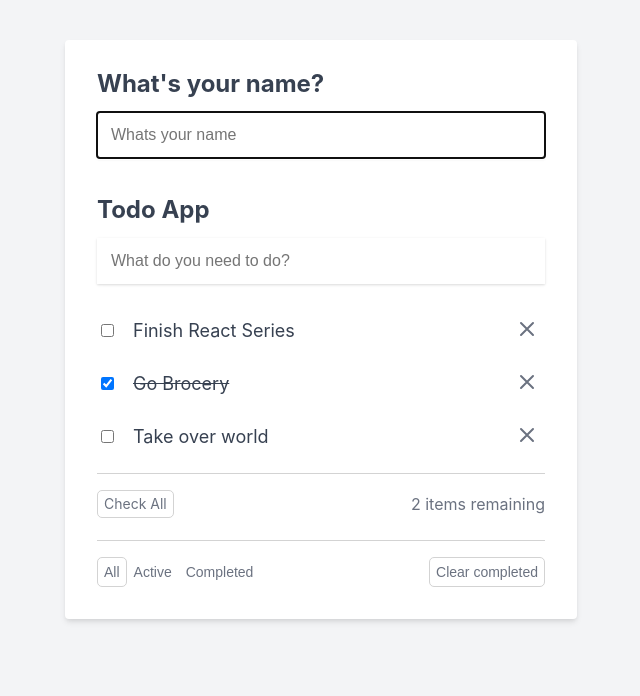
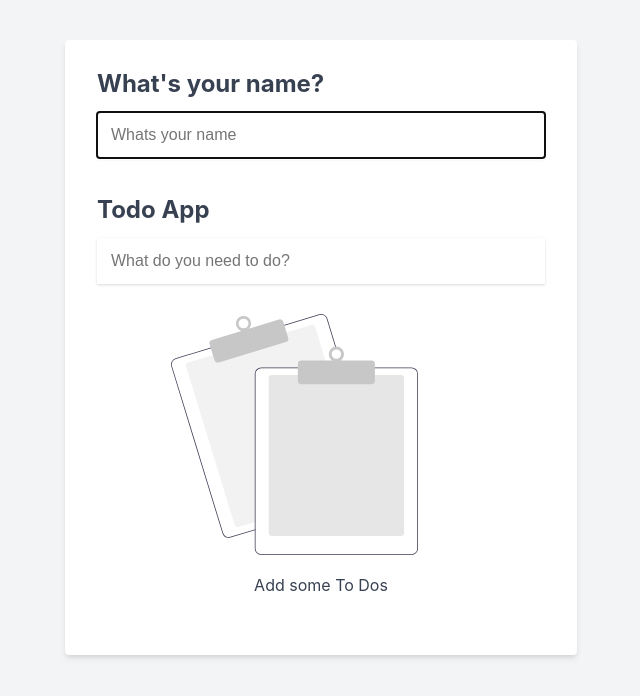
Before and after one commit to ArielMejiaDev/lc-react, a React (Create React App) app: page / in a window 1280 px wide. Shown: the top 696 px of the page, without its empty margins (319-959 px from the left). Built offline with nearby package versions, Linux system fonts and the light colour scheme.

Commit message:
Episode 9 - Custom Hooks

```diff
--- a/src/App.css
+++ b/src/App.css
@@ -153,3 +153,7 @@
 .name-label {
   margin-top: 15px;
 }
+
+.toggles-container {
+  margin: 20px 0;
+}
--- a/src/components/App.jsx
+++ b/src/components/App.jsx
@@ -1,37 +1,51 @@
 import '../reset.css';
 import '../App.css';
 import NoTodos from './NoTodos';
-import { useEffect, useMemo, useRef, useState } from 'react';
+import { useEffect, useMemo, useRef } from 'react';
 import TodoForm from './TodoForm';
 import TodoList from './TodoList';
+import useLocalStorage from '../hooks/useLocalStorage';
 
 function App() {
-  const [name, setName] = useState('');
+  // const [name, setName] = useState('');
+  const [name, setName] = useLocalStorage('name', '');
 
   const nameInputElement = useRef(null);
 
-  const [todos, setTodos] = useState([
-    {
-      id: 1,
-      title: 'Finish React Series',
-      isComplete: false,
-      isEditing: false,
-    },
-    {
-      id: 2,
-      title: 'Go Brocery',
-      isComplete: true,
-      isEditing: false,
-    },
-    {
-      id: 3,
-      title: 'Take over world',
-      isComplete: false,
-      isEditing: false,
-    },
-  ]);
+  // const [todos, setTodos] = useState([
+  //   {
+  //     id: 1,
+  //     title: 'Finish React Series',
+  //     isComplete: false,
+  //     isEditing: false,
+  //   },
+  //   {
+  //     id: 2,
+  //     title: 'Go Brocery',
+  //     isComplete: true,
+  //     isEditing: false,
+  //   },
+  //   {
+  //     id: 3,
+  //     title: 'Take over world',
+  //     isComplete: false,
+  //     isEditing: false,
+  //   },
+  // ]);
 
-  const [todoId, setTodoId] = useState(4);
+  const [todos, setTodos] = useLocalStorage('todos', []);
+
+  // it is a counter it starts at 4 at the very begging of the project,
+  // because we need a way to add a new one from the 3 hardcoded in todos state so the next one is four,
+  // but in addTodo function it would assign the value and increase the counter for the next time it is called when user add a new todo
+
+  // Now as it would not depend anymore from a piece of state... it depends on local storage and starts empty it would start in number 1 and addTodo still increase
+  // the code does not change in the remaining methods because the custom hook behind the scenes relies on useState and useEffect so
+  // it looks like it is not using it but it is in the custom hook
+
+  // const [todoId, setTodoId] = useState(4);
+
+  const [todoId, setTodoId] = useLocalStorage('todoIdForLocalStorage', 1);
 
   function deleteTodo(id) {
     setTodos([...todos].filter(todo => todo.id !== id));
@@ -105,7 +119,9 @@
   }
 
   function remainingCalculation() {
-    // the line below would help to simulate a slow calculation
+    // The line below would help to simulate a slow calculation
+    // This slow operation would runs when any piece of state is updated... this is not performant
+    // Instead we can tight useMemo to cache the expense calculation and run it only when a piece of state is updated, in this case todos
     for (let index = 0; index < 200000000; index++) {}
     return todos.filter(todo => !todo.isComplete).length;
   }
@@ -165,6 +181,17 @@
     // Or tight it to a piece of state as [todos] would do, so it only works when component did unmount with todos state
   });
 
+  function handleNameInput(event) {
+    setName(event.target.value);
+    // now unnecesary but useful if there are not useLocalStorage hook
+    // localStorage.setItem('name', JSON.stringify(event.target.value));
+  }
+
+  useEffect(() => {
+    // now unnecesary but useful if there are not useLocalStorage hook
+    // setName(JSON.parse(localStorage.getItem('name') ?? ''));
+  }, []);
+
   return (
     <div className="todo-app-container">
       <div className="todo-app">
@@ -180,7 +207,7 @@
               placeholder="Whats your name"
               ref={nameInputElement}
               defaultValue={name}
-              onChange={event => setName(event.target.value)}
+              onChange={handleNameInput}
             />
           </form>
 
--- a/src/components/TodoList.jsx
+++ b/src/components/TodoList.jsx
@@ -4,6 +4,7 @@
 import TodoClearCompleted from './TodoClearCompleted';
 import TodoCompleteAll from './TodoCompleteAll';
 import TodoFilters from './TodoFilters';
+import useToggle from '../hooks/useToggle';
 
 TodoList.propTypes = {
   todos: PropTypes.array.isRequired,
@@ -20,6 +21,10 @@
 
 function TodoList(props) {
   const [filter, setFilter] = useState('all');
+
+  const [isFeatureOneVisible, setFeatureOneVisible] = useToggle();
+
+  const [isFeatureTwoVisible, setFeatureTwoVisible] = useToggle();
 
   return (
     <>
@@ -80,12 +85,24 @@
         ))}
       </ul>
 
+      <div className="toggles-container">
+        <button onClick={setFeatureOneVisible} className="button">
+          Features One Toggle
+        </button>
+        <button onClick={setFeatureTwoVisible} className="button">
+          Features Two Toggle
+        </button>
+      </div>
+
+      {isFeatureOneVisible && (
         <div className="check-all-container">
           <TodoCompleteAll completeAllTodos={props.completeAllTodos} />
 
           <TodoItemsRemaining remaining={props.remaining} />
         </div>
+      )}
 
+      {isFeatureTwoVisible && (
         <div className="other-buttons-container">
           <TodoFilters
             filter={filter}
@@ -96,6 +113,7 @@
             <TodoClearCompleted clearCompleted={props.clearCompleted} />
           </div>
         </div>
+      )}
     </>
   );
 }
--- /dev/null
+++ b/src/hooks/useLocalStorage.js
@@ -0,0 +1,16 @@
+import { useEffect, useState } from 'react';
+
+function useLocalStorage(key, initialValue) {
+  const [value, setValue] = useState(() => {
+    const item = localStorage.getItem(key);
+    return item ? JSON.parse(item) : initialValue;
+  });
+
+  useEffect(() => {
+    localStorage.setItem(key, JSON.stringify(value));
+  }, [key, value]);
+
+  return [value, setValue];
+}
+
+export default useLocalStorage;
--- /dev/null
+++ b/src/hooks/useToggle.js
@@ -0,0 +1,13 @@
+import { useState } from 'react';
+
+function useToggle(initialState = true) {
+  const [visible, setVisible] = useState(initialState);
+
+  function toggle() {
+    setVisible(previousVisible => (previousVisible = !previousVisible));
+  }
+
+  return [visible, toggle];
+}
+
+export default useToggle;
```
Lines whose indentation alone changed are shown as unchanged.
